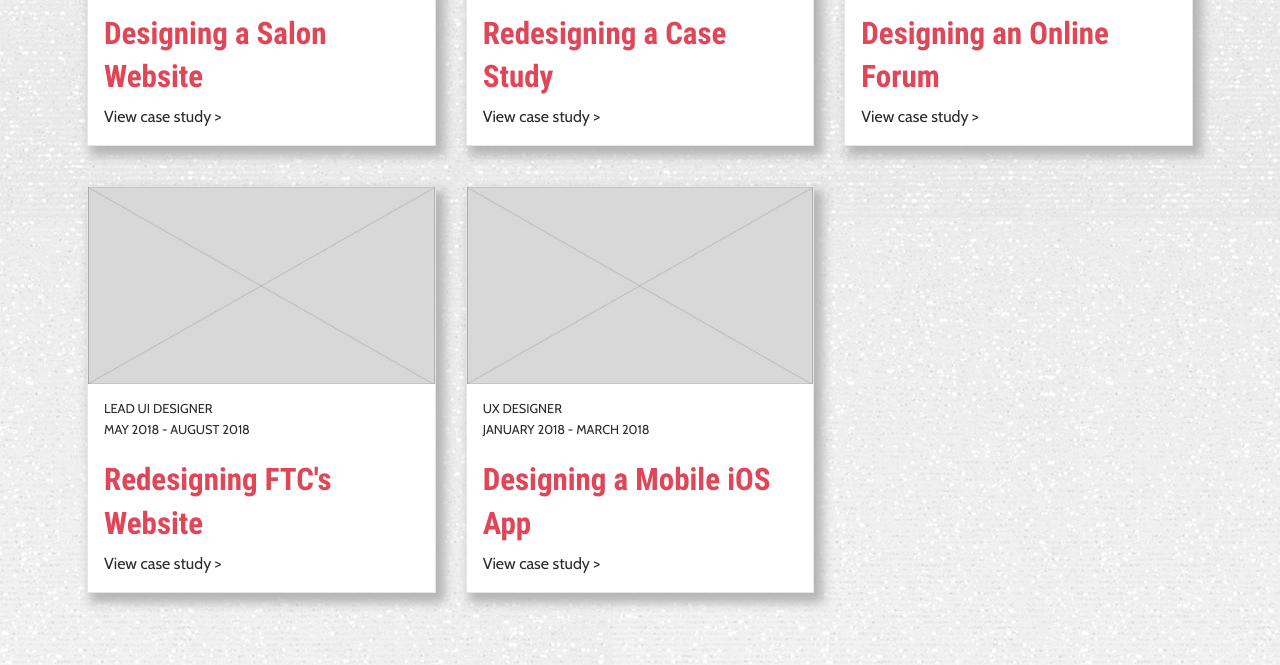
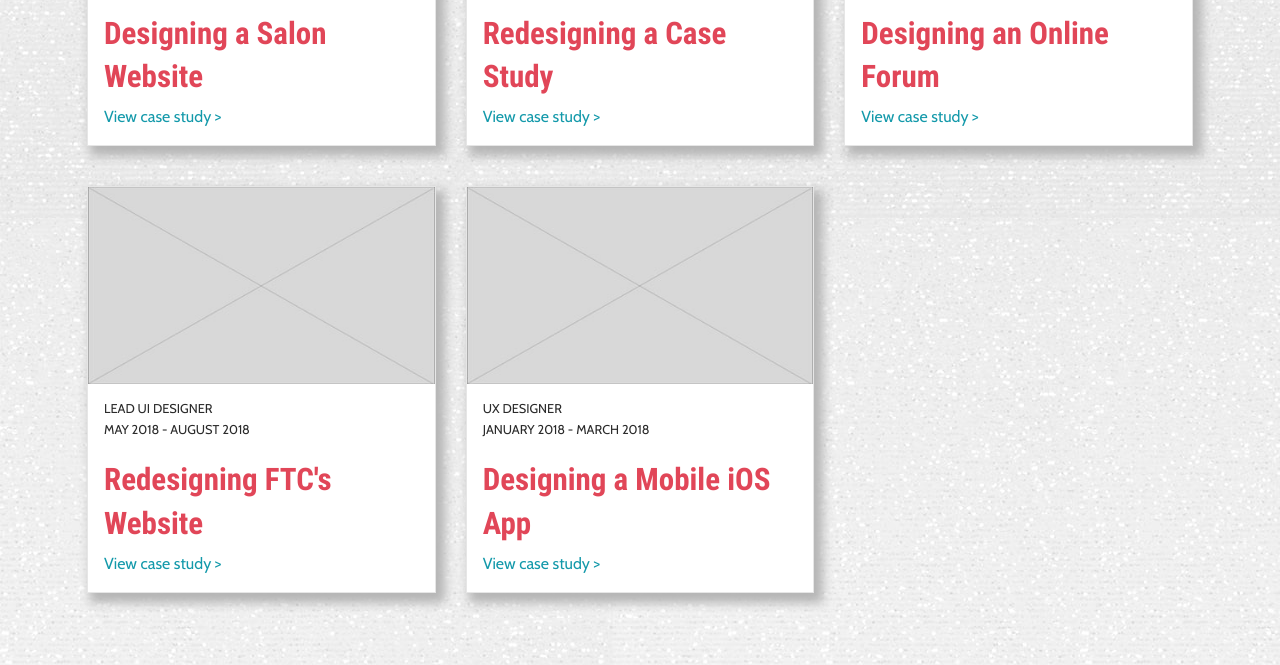
Before and after one commit to emeriwether/emeriwether.github.io, a Jekyll site: the page built from home.html, in a window 1280 px wide. Shown: the part 1246-1911 px from the top of the page. Built offline with Jekyll 4.4.1, drawn with Linux system fonts in a browser that asks for light colours.

Commit message:
ct updating links

```diff
--- a/home.html
+++ b/home.html
@@ -43,7 +43,7 @@ css: /css2/home.css
                <div class="card-section">
                 <p>UX DESIGNER &amp; WEB DEVELOPER<br>JULY 2018 - PRESENT</p>
                 <h3 class="coralText">Designing a Salon Website</h3>
-                <a>View case study &gt;</a>
+                <a class="aquaText">View case study &gt;</a>
               </div>
             </div>
         </a>
@@ -57,7 +57,7 @@ css: /css2/home.css
               <div class="card-section">
                 <p>UX DESIGNER &amp; WEB DEVELOPER<br>JUNE 2018 - PRESENT</p>
                 <h3 class="coralText">Redesigning a Case Study</h3>
-                <a>View case study &gt;</a>
+                <a class="aquaText">View case study &gt;</a>
               </div>
             </div>
         </a>
@@ -71,7 +71,7 @@ css: /css2/home.css
               <div class="card-section">
                 <p>UI DESIGNER<br>AUGUST 2018 - PRESENT</p>
                 <h3 class="coralText">Designing an Online Forum</h3>
-                <a>View case study &gt;</a>
+                <a class="aquaText">View case study &gt;</a>
               </div>
           </div>
         </a>
@@ -85,7 +85,7 @@ css: /css2/home.css
               <div class="card-section">
                 <p>LEAD UI DESIGNER<br>MAY 2018 - AUGUST 2018</p>
                 <h3 class="coralText">Redesigning FTC's Website</h3>
-                <a>View case study &gt;</a>
+                <a class="aquaText">View case study &gt;</a>
               </div>
           </div>
         </a>
@@ -99,7 +99,7 @@ css: /css2/home.css
               <div class="card-section">
                 <p>UX DESIGNER<br>JANUARY 2018 - MARCH 2018</p>
                 <h3 class="coralText">Designing a Mobile iOS App</h3>
-                <a>View case study &gt;</a>
+                <a class="aquaText">View case study &gt;</a>
               </div>
             </div>
           </a>
```
